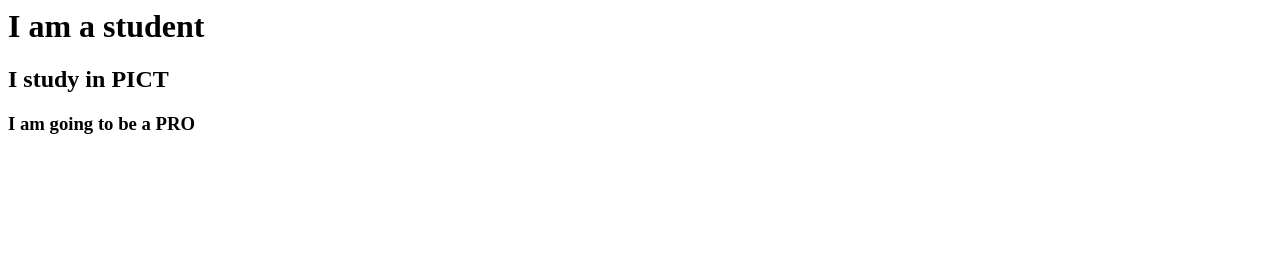
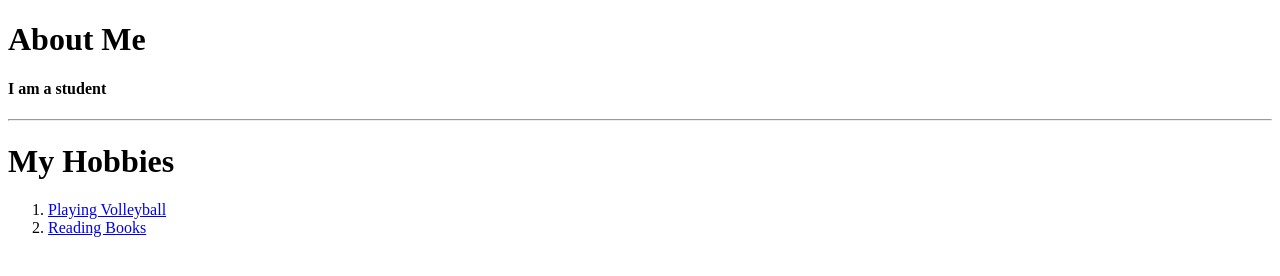
Before and after one commit to AvnishKumarT/cv, a plain HTML site: page About me.html in a window 1280 px wide. Drawn offline with Linux system fonts and the light colour scheme.

Commit message:
changes things on site

```diff
--- a/About me.html
+++ b/About me.html
@@ -1,10 +1,18 @@
-<html>
+<!DOCTYPE html>
     <head>
         <title>About Me</title>
+        <meta charset="utf-8">
+        <link rel="stylesheet" href="css/styles.css">
     </head>
     <body>
-        <h1>I am a student</h1>
-        <h2>I study in PICT</h2>
-        <h3>I am going to be a PRO</h3>
+        <h1>About Me</h1>
+        <h4>I am a student</h4>
+        <hr>
+        <h1>My Hobbies</h1>
+        <ol>
+            <li><a href="https://www.youtube.com/watch?v=t2eLLruomUs">Playing Volleyball</a> </li>
+            <li><a href="https://www.pdfdrive.com/">Reading Books</a> </li>
+        </ol>
+
     </body>
 </html>
```
Also changed, not shown: contact details.html (+2 -0 lines), index.html (+7 -2 lines).
